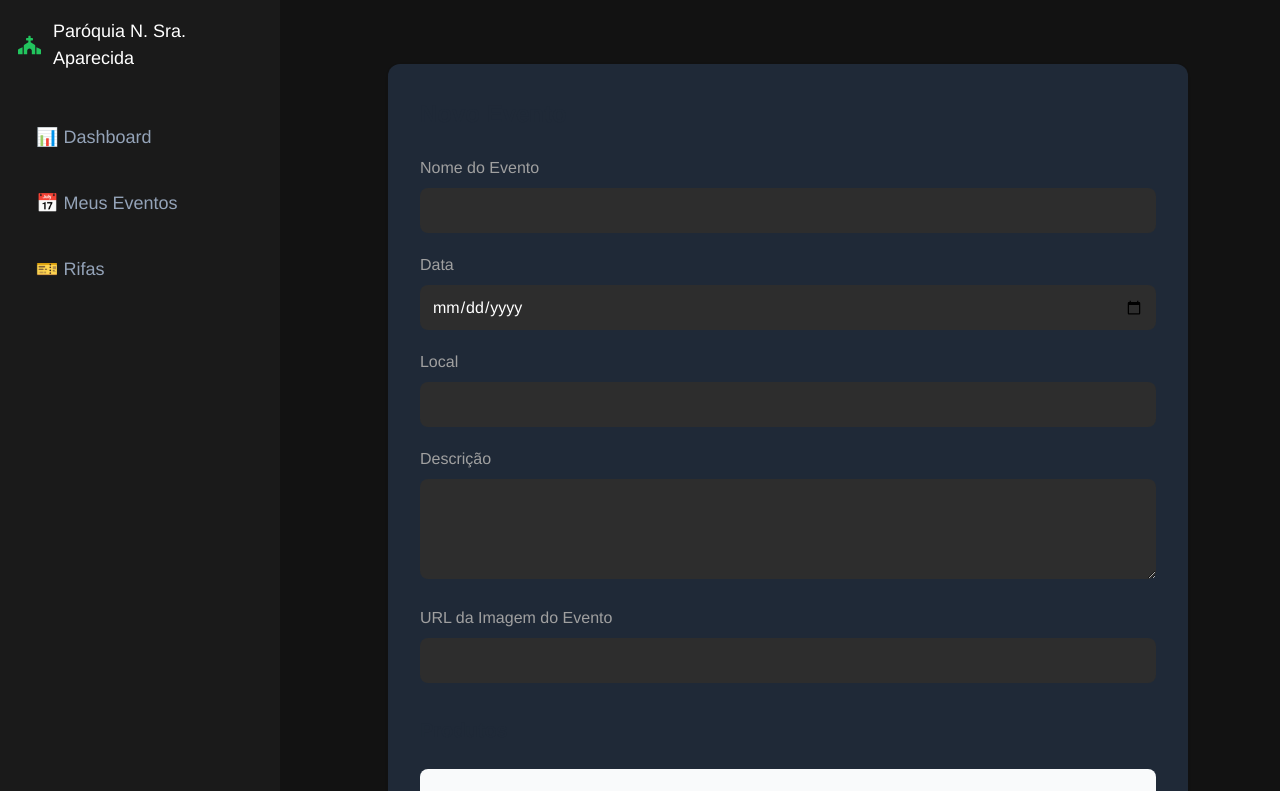
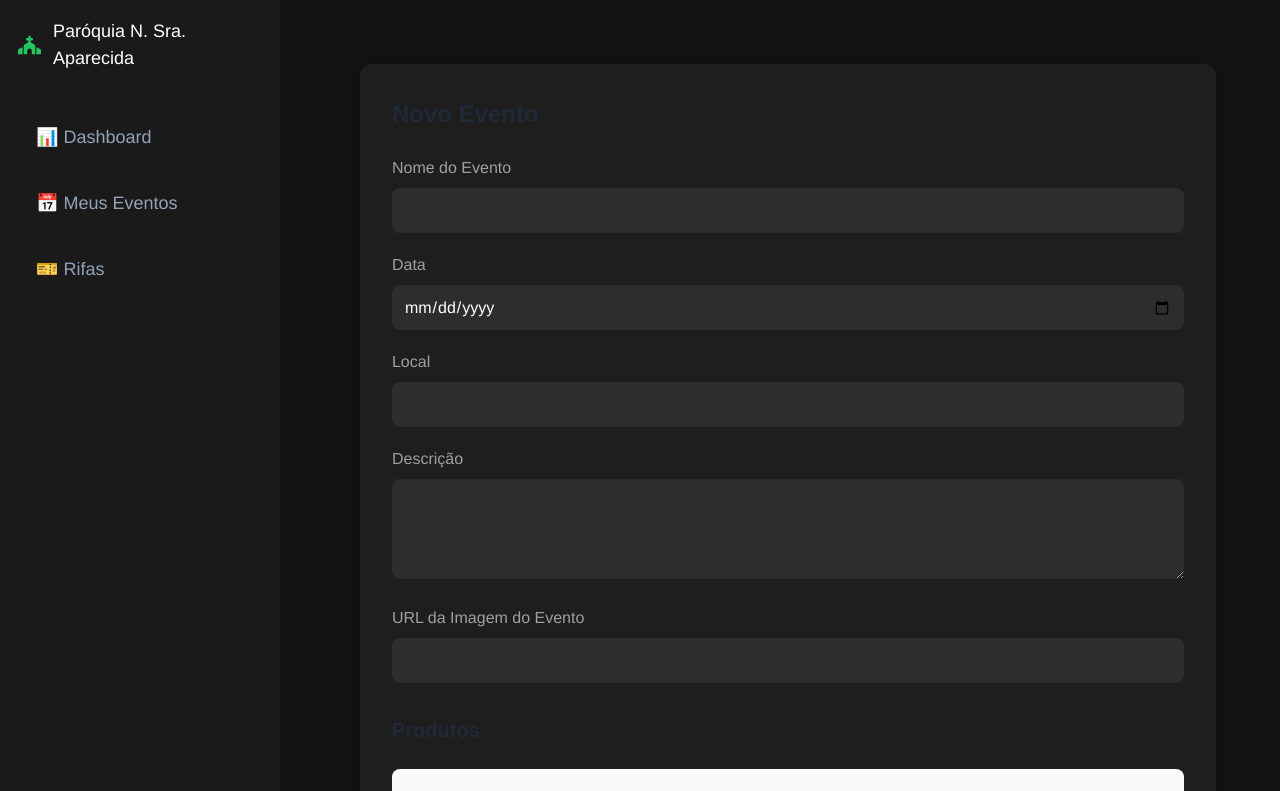
Before and after one commit to vinnimagalhaes/admin-igreja, a React (Vite) app: page /admin/events in a window 1280 px wide. Shown: the top 791 px of the page. Built offline with nearby package versions, Linux system fonts and the light colour scheme.

Commit message:
cehckout rifa

```diff
--- a/src/pages/Events.css
+++ b/src/pages/Events.css
@@ -30,8 +30,8 @@
 
 .event-form {
   width: 100%;
-  max-width: 800px;
-  background: #1f2937;
+  max-width: 1136px;
+  background: #1e1e1e;
   padding: 32px;
   border-radius: 12px;
   box-shadow: 0 1px 3px rgba(0, 0, 0, 0.1);
```
